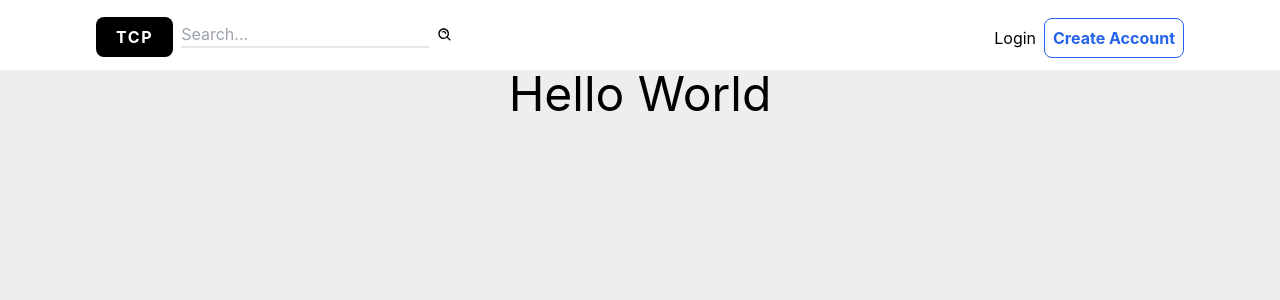
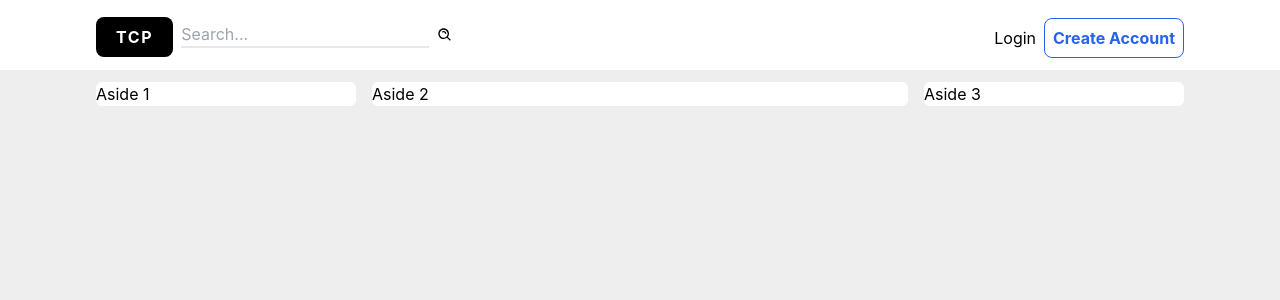
Before and after one commit to KushagraRajSingh18/Blogging_Site_frontend, a React (Create React App) app: page / in a window 1280 px wide. Shown: the top 300 px of the page. Built offline with nearby package versions, Linux system fonts and the light colour scheme.

Commit message:
card-component

```diff
--- a/package.json
+++ b/package.json
@@ -9,6 +9,7 @@
     "react": "^18.2.0",
     "react-dom": "^18.2.0",
     "react-icons": "^4.8.0",
+    "react-router-dom": "^6.10.0",
     "react-scripts": "5.0.1",
     "web-vitals": "^2.1.4"
   },
--- a/src/App.js
+++ b/src/App.js
@@ -1,12 +1,14 @@
+import HomePage from "./pages/HomePage";
+
 import "./App.css";
-import Navbar from "./componencts/header/Navbar";
 
 function App() {
   return (
-    <div className="App">
-      <Navbar />
-      <h1 className="text-5xl">Hello World</h1>
-    </div>
+    // <div className="App">
+    //   <Navbar />
+    //   <h1 className="text-5xl">Hello World</h1>
+    // </div>
+    <HomePage />
   );
 }
 
--- /dev/null
+++ b/src/componencts/UI/Card.js
@@ -0,0 +1,7 @@
+import React from "react";
+
+const Card = ({ className, children }) => {
+  return <div className={`bg-white rounded-md ${className}`}>{children}</div>;
+};
+
+export default Card;
--- /dev/null
+++ b/src/componencts/UI/button/ButtonPrimary.js
@@ -0,0 +1,11 @@
+import React from "react";
+
+const ButtonPrimary = ({ children }) => {
+  return (
+    <button className="bg-clear ml-2 font-bold text-blue-600 border border-blue-600 py-1 px-2 rounded-lg">
+      {children}
+    </button>
+  );
+};
+
+export default ButtonPrimary;
--- /dev/null
+++ b/src/componencts/asides/AsideLeft.js
@@ -0,0 +1,17 @@
+import React from "react";
+
+const AsideLeft = () => {
+  return (
+    <>
+      <p>
+        The Creative Pen Community is a community of amazing chitkara devs,
+        artist and people like you.
+      </p>
+      <p>
+        We're a place where students share, stay up-to-date and live in harmoney
+      </p>
+    </>
+  );
+};
+
+export default AsideLeft;
--- /dev/null
+++ b/src/pages/HomePage.js
@@ -0,0 +1,17 @@
+import Navbar from "../componencts/header/Navbar";
+import Card from "../componencts/UI/Card";
+
+const HomePage = () => {
+  return (
+    <>
+      <Navbar />
+      <div className="w-[85%] m-auto grid grid-cols-4 gap-4 mt-3">
+        <Card>Aside 1</Card>
+        <Card className="col-span-2">Aside 2</Card>
+        <Card>Aside 3</Card>
+      </div>
+    </>
+  );
+};
+
+export default HomePage;
```
Also changed, not shown: 1 other file (tests, documents, lock files or other folders).
